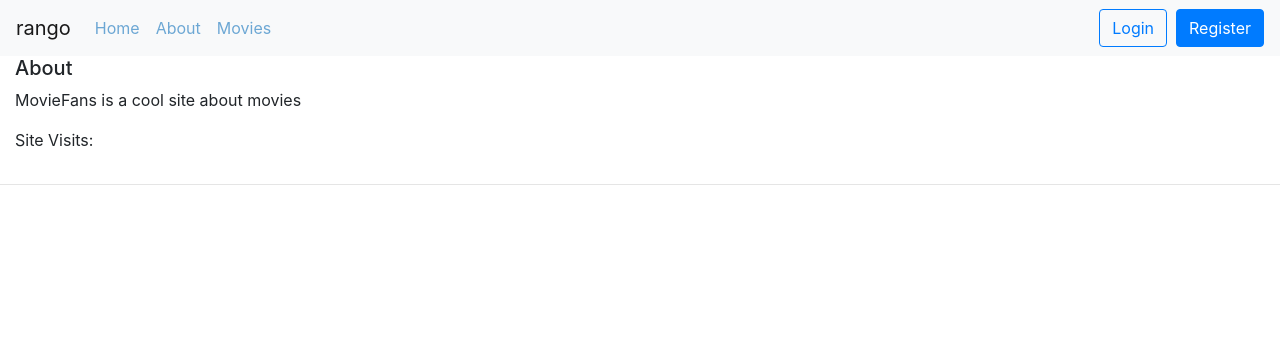
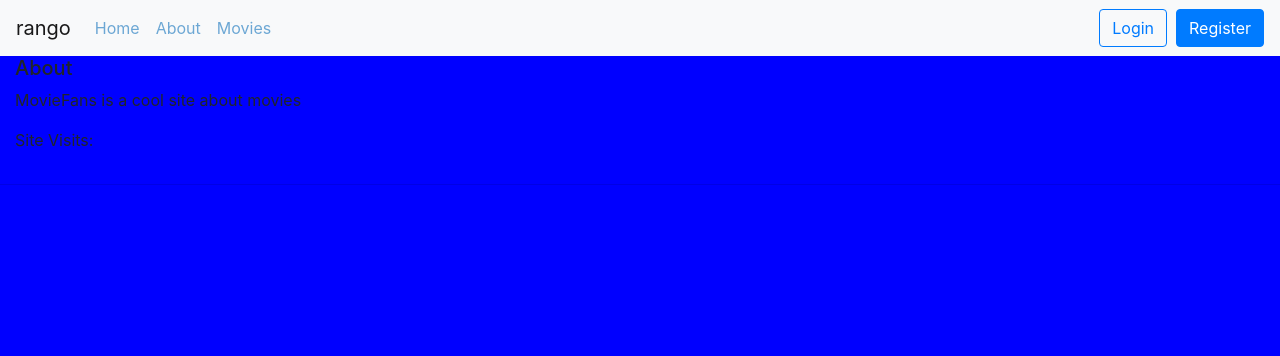
Before and after one commit to ekaee/moviefans, a Django app: page /about/ in a window 1280 px wide. Shown: the top 356 px of the page. Run offline with Django 3.2, Linux system fonts and the light colour scheme; some libraries are stand-ins or nearby versions.

Commit message:
add static css

```diff
--- /dev/null
+++ b/moviefansapp/static/main.css
@@ -0,0 +1 @@
+body {background-color: blue;}
--- a/moviefansapp/templates/main/base.html
+++ b/moviefansapp/templates/main/base.html
@@ -5,6 +5,7 @@
     <!--Load bootstrap and font sheets-->
     <link rel="stylesheet" href="https://maxcdn.bootstrapcdn.com/bootstrap/4.0.0/css/bootstrap.min.css" integrity="sha384-Gn5384xqQ1aoWXA+058RXPxPg6fy4IWvTNh0E263XmFcJlSAwiGgFAW/dAiS6JXm" crossorigin="anonymous">
     <link href="https://fonts.googleapis.com/css2?family=Material+Icons" rel="stylesheet">
+    <link rel="stylesheet" href="{% static "/main.css" %}">
     <title> {% block title_block %} {% endblock %} </title>
   </head>
   <body>
```
